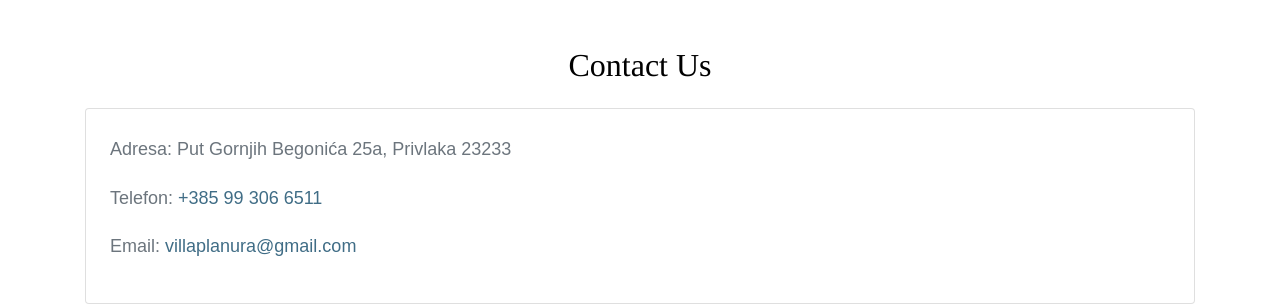
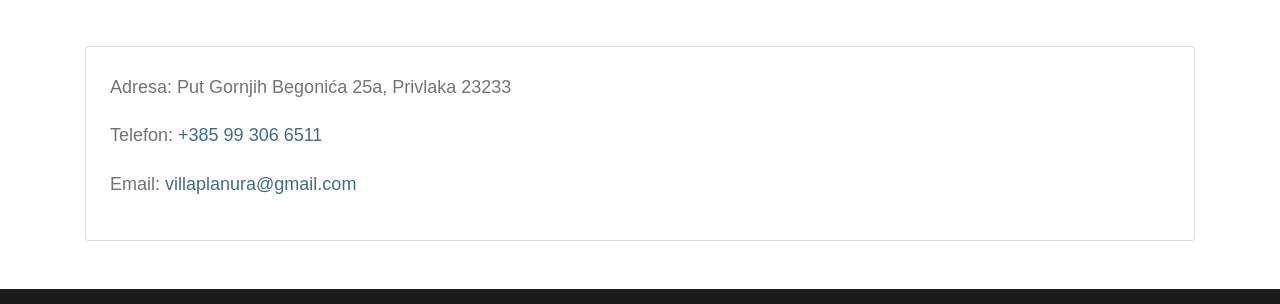
Before and after one commit to fazinictea/villaplanura, a plain HTML site: page contact.html in a window 1280 px wide. Shown: the part 562-866 px from the top of the page. Drawn offline with Linux system fonts and the light colour scheme; a web font is replaced by a local one.

Commit message:
Update contact.html

```diff
--- a/contact.html
+++ b/contact.html
@@ -101,8 +101,7 @@
 
           </div>
 
-        <div class="container mt-5">
-        <h2 class="text-center mb-4">Contact Us</h2>
+       <div class="container mt-5 mb-5">
         <div class="card p-4 shadow-sm">
             <p><strong>Adresa:</strong> Put Gornjih Begonića 25a, Privlaka 23233</p>
             <p><strong>Telefon:</strong> <a href="tel:+385993066511">+385 99 306 6511</a></p>
```
